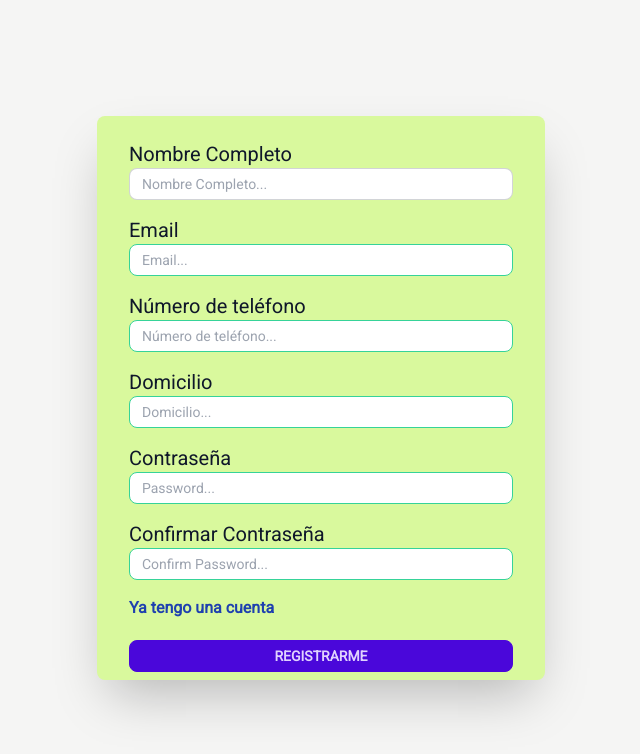
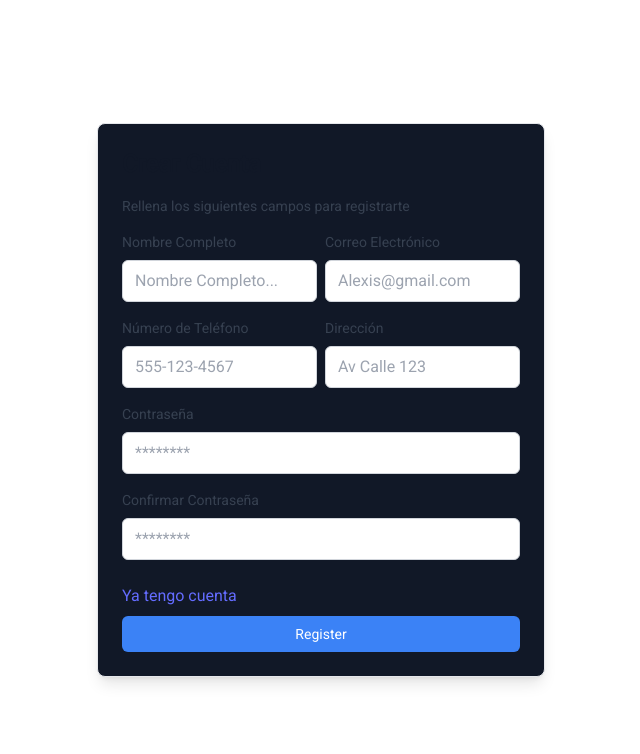
Before and after one commit to No-Country/c14-46-m-csharp-react, a React (Vite) app in the folder front/sharp-pizza/: page /register in a window 1280 px wide. Shown: the top 754 px of the page, without its empty margins (319-959 px from the left). Built offline with nearby package versions, Linux system fonts and the light colour scheme.

Commit message:
New Register Form

```diff
--- a/front/sharp-pizza/src/features/register/Register.tsx
+++ b/front/sharp-pizza/src/features/register/Register.tsx
@@ -28,25 +28,27 @@ const Register = () => {
         .max(30),
       email: z
         .string()
-        .email({ message: 'Dirección de correo invalida' })
+        .email({ message: 'Dirección de correo inválida' })
         .min(6, {
           message: 'El correo debe tener al menos 6 caracteres',
         }),
       phoneNumber: z
         .string()
         .refine((value) => value.replace(/\D/g, '').length > 9, {
-          message: 'Ingrese un número de telefono válido',
+          message: 'Ingrese un número de teléfono válido',
         }),
-      address: z.string().min(6, { message: 'La dirección debe tener al menos 6 caracteres' }),
+      address: z
+        .string()
+        .min(6, { message: 'La dirección debe tener al menos 6 caracteres' }),
       password: z
         .string()
-        .min(6, { message: 'La contraseña debe tener al menos 6 caracteres' }),
+        .min(6, { message: 'La contraseña debe tener al menos 6 caracteres' }),
       confirmPassword: z
         .string()
-        .min(6, { message: 'La contraseña debe tener al menos 6 caracteres' }),
+        .min(6, { message: 'La contraseña debe tener al menos 6 caracteres' }),
     })
     .refine((data) => data.password === data.confirmPassword, {
-      message: 'Las contraseñas no coinciden',
+      message: 'Las contraseñas no coinciden',
       path: ['confirmPassword'],
     });
 
@@ -59,129 +61,171 @@ const Register = () => {
   });
 
   const submitData = (data: FormData) => {
-    toast.promise(axios.post('http://localhost:3001/user', {
+    toast.promise(
+      axios
+        .post('http://localhost:3001/user', {
           name: data.fullName,
           password: data.password,
           role: 'user',
           phone: data.phoneNumber,
           email: data.email,
           address: data.address,
-      urlImg: 'https://cdn-icons-png.flaticon.com/512/1144/1144760.png'
-    }).then(() => {
-      navigate('/login')
-    }), {
+          urlImg: 'https://cdn-icons-png.flaticon.com/512/1144/1144760.png',
+        })
+        .then(() => {
+          navigate('/login');
+        }),
+      {
         loading: 'Registrando...',
-    success: 'Registrado con exito 🍕️',
-    error: 'Error en proceso de registro. Por favor intente mas tarde.',
-    })
+        success: 'Registrado con éxito 🍕️',
+        error: 'Error en el proceso de registro. Por favor intente más tarde.',
+      }
+    );
   };
+
   return (
-    <div className='min-h-screen flex items-center justify-center bg-stone-100'>
-
+    <div className='flex items-center justify-center h-screen'>
       <form
-        className='bg-lime-200 shadow-2xl rounded-lg px-8 pt-6 pb-2 mb-1 w-full max-w-md'
         onSubmit={handleSubmit(submitData)}
+        className='w-full max-w-md p-6 bg-gray-900 border border-gray-200 rounded-lg shadow-lg dark:bg-gray-900 dark:border-gray-700'
       >
-        <div className='mb-4'>
-          <label className='block text-xl text-slate-900'>Nombre Completo</label>
+        <h1 className='mb-4 text-2xl font-bold text-gray-900 dark:text-white'>
+          Crear Cuenta
+        </h1>
+        <p className='mb-4 text-sm text-gray-700 dark:text-gray-400'>
+          Rellena los siguientes campos para registrarte
+        </p>
+        <div className='mb-4 flex'>
+          <div className='mr-2'>
+            <label
+              htmlFor='fullName'
+              className='block mb-2 text-sm font-medium text-gray-700 dark:text-gray-400'
+            >
+              Nombre Completo
+            </label>
             <input
+              type='text'
               id='fullName'
-            className='input input-bordered input-sm w-full'
-            type='text'
               {...register('fullName')}
               placeholder='Nombre Completo...'
+              className='w-full px-3 py-2 border border-gray-300 rounded-md dark:bg-gray-900 dark:text-white dark:border-gray-600 focus:outline-none focus:ring-blue-500 focus:border-blue-500'
+              required
             />
             {errors.fullName && (
-            <span className='text-red-600'>{errors.fullName.message}</span>
+              <p className='text-red-500'>{errors.fullName.message}</p>
             )}
           </div>
-        <div className='mb-4'>
-          <label className='block text-xl text-slate-900'>Email</label>
+          <div>
+            <label
+              htmlFor='email'
+              className='block mb-2 text-sm font-medium text-gray-700 dark:text-gray-400'
+            >
+              Correo Electrónico
+            </label>
             <input
+              type='email'
               id='email'
-            className='input input-success input-sm w-full'
-            type='email'
               {...register('email')}
-            placeholder='Email...'
+              placeholder='Alexis@gmail.com'
+              className='w-full px-3 py-2 border border-gray-300 rounded-md dark:bg-gray-900 dark:text-white dark:border-gray-600 focus:outline-none focus:ring-blue-500 focus:border-blue-500'
+              required
             />
             {errors.email && (
-            <span className='text-red-600'>{errors.email.message}</span>
+              <p className='text-red-500'>{errors.email.message}</p>
             )}
           </div>
-        <div className='mb-4'>
-          <label className='block text-xl text-slate-900'>
-            Número de teléfono
+        </div>
+        <div className='mb-4 flex'>
+          <div className='mr-2'>
+            <label
+              htmlFor='phone_number'
+              className='block mb-2 text-sm font-medium text-gray-700 dark:text-gray-400'
+            >
+              Número de Teléfono
             </label>
             <input
+              type='tel'
               id='phoneNumber'
-            className='input input-success input-sm w-full'
-            type='text'
               {...register('phoneNumber')}
-            placeholder='Número de teléfono...'
+              placeholder='555-123-4567'
+              className='w-full px-3 py-2 border border-gray-300 rounded-md dark:bg-gray-900 dark:text-white dark:border-gray-600 focus:outline-none focus:ring-blue-500 focus:border-blue-500'
+              required
             />
             {errors.phoneNumber && (
-            <span className='text-red-600'>{errors.phoneNumber.message}</span>
+              <p className='text-red-500'>{errors.phoneNumber.message}</p>
             )}
           </div>
-
-        <div className='mb-4'>
-          <label className='block text-xl text-slate-900'>
-            Domicilio
+          <div>
+            <label
+              htmlFor='address'
+              className='block mb-2 text-sm font-medium text-gray-700 dark:text-gray-400'
+            >
+              Dirección
             </label>
             <input
+              type='text'
               id='address'
-            className='input input-success input-sm w-full'
-            type='text'
               {...register('address')}
-            placeholder='Domicilio...'
+              placeholder='Av Calle 123'
+              className='w-full px-3 py-2 border border-gray-300 rounded-md dark:bg-gray-900 dark:text-white dark:border-gray-600 focus:outline-none focus:ring-blue-500 focus:border-blue-500'
+              required
             />
             {errors.address && (
-            <span className='text-red-600'>{errors.address.message}</span>
+              <p className='text-red-500'>{errors.address.message}</p>
             )}
           </div>
-
-
+        </div>
         <div className='mb-4'>
-          <label className='block text-xl text-slate-900'>Contraseña</label>
+          <label
+            htmlFor='password'
+            className='block mb-2 text-sm font-medium text-gray-700 dark:text-gray-400'
+          >
+            Contraseña
+          </label>
           <input
-            className='input input-success input-sm w-full'
             type='password'
+            id='password'
             {...register('password')}
-            placeholder='Password...'
+            placeholder='********'
+            className='w-full px-3 py-2 border border-gray-300 rounded-md dark:bg-gray-900 dark:text-white dark:border-gray-600 focus:outline-none focus:ring-blue-500 focus:border-blue-500'
+            required
           />
           {errors.password && (
-            <span className='text-red-600'>{errors.password.message}</span>
+            <p className='text-red-500'>{errors.password.message}</p>
           )}
         </div>
-        <div className='mb-4'>
-          <label className='block text-xl text-slate-900'>
+        <div className='mb-6'>
+          <label
+            htmlFor='confirmPassword'
+            className='block mb-2 text-sm font-medium text-gray-700 dark:text-gray-400'
+          >
             Confirmar Contraseña
           </label>
           <input
-            className='input input-success input-sm w-full'
+            type='password'
             id='confirmPassword'
-            type='password'
+            placeholder='********'
             {...register('confirmPassword')}
-            placeholder='Confirm Password...'
+            className='w-full px-3 py-2 border border-gray-300 rounded-md dark:bg-gray-900 dark:text-white dark:border-gray-600 focus:outline-none focus:ring-blue-500 focus:border-blue-500'
+            required
           />
           {errors.confirmPassword && (
-            <span className='text-red-600'>
-              {errors.confirmPassword.message}
-            </span>
+            <p className='text-red-500'>{errors.confirmPassword.message}</p>
           )}
         </div>
-        <Link to='/login' className='text-blue-800 font-bold'>
-          Ya tengo una cuenta
+        <Link
+          to='/login'
+          className='hover:underline dark:text-blue-400 text-base'
+        >
+          Ya tengo cuenta
         </Link>
         <button
           type='submit'
-          className='btn btn-active btn-primary btn-sm w-full mt-5'
+          className='w-full px-4 mt-2 py-2 text-sm font-medium text-white bg-blue-500 rounded-md hover:bg-blue-600 focus:outline-none focus-bg-blue-600'
         >
-          Registrarme
+          Register
         </button>
       </form>
-
-
     </div>
   );
 };
```
Lines whose indentation alone changed are shown as unchanged.
